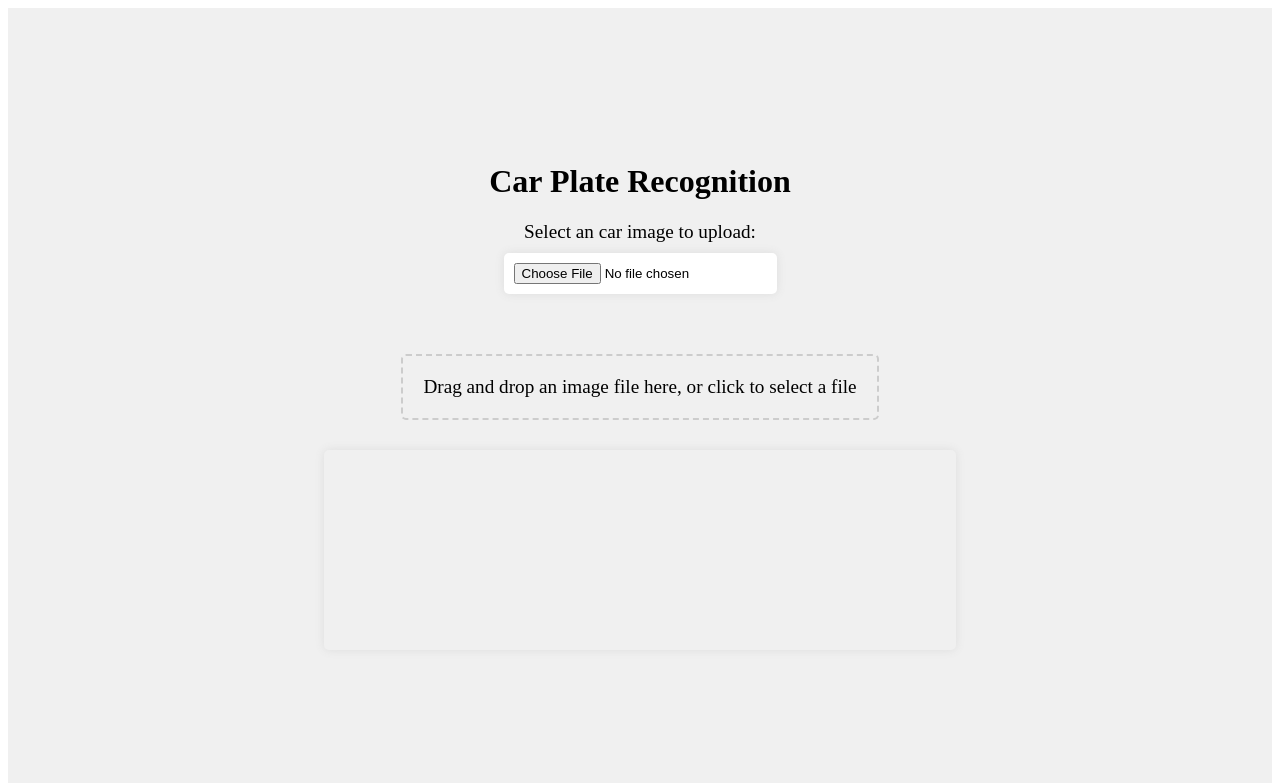
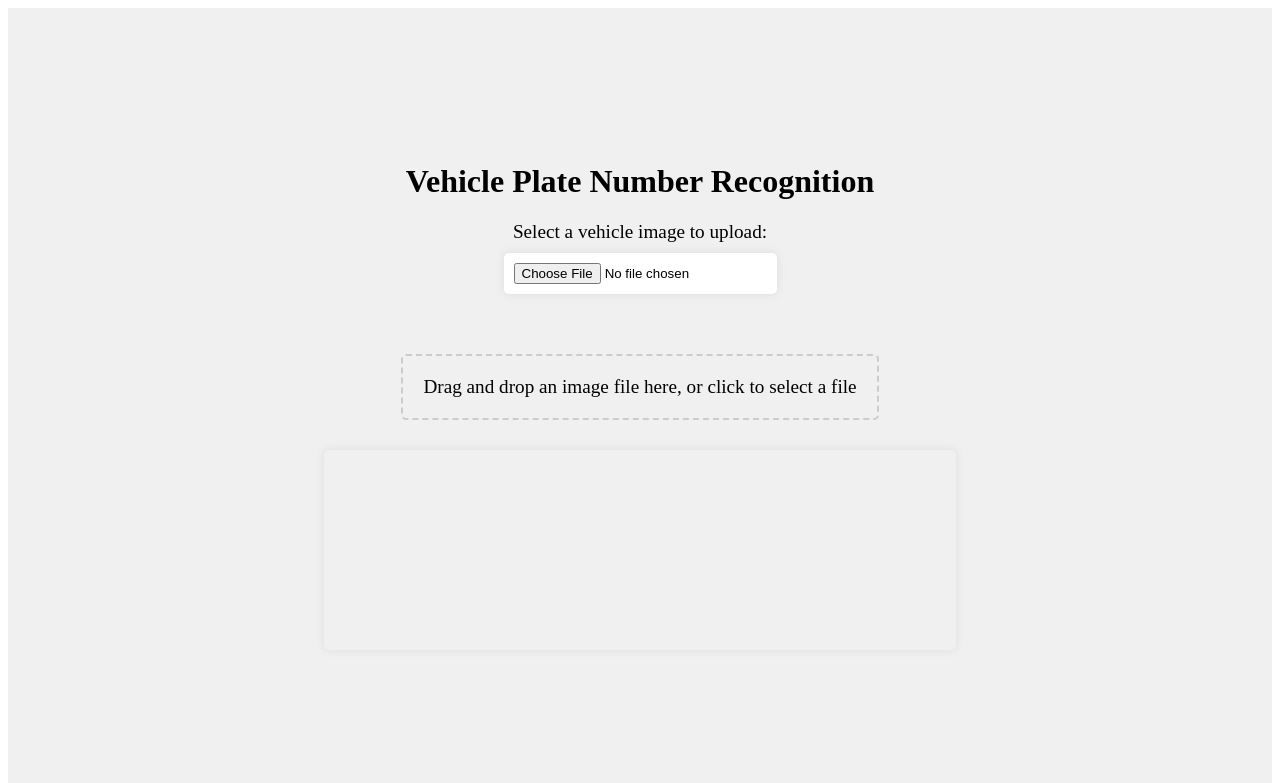
Before and after one commit to ramahasiba/Vehicle_Plate_Number_Recognition, a Python web app: template templates/index.html in a window 1280 px wide. Shown: the top 783 px of the page. Run offline with Jinja, Linux system fonts and the light colour scheme; the template is opened without the code that fills it, so the values that code supplies are empty.

Commit message:
Update Titles

```diff
--- a/templates/index.html
+++ b/templates/index.html
@@ -1,14 +1,14 @@
 <!DOCTYPE html>
 <html>
 	<head>
-		<title>Car Plate Recognition</title>
+		<title>Vehicle Plate Number Recognition</title>
 		<link rel="stylesheet" type="text/css" href="../static/css/style.css">
 	</head>
 	<body>
 		<div class="container">
-      <h1>Car Plate Recognition</h1>
+      <h1>Vehicle Plate Number Recognition</h1>
       <div class="form-group">
-        <label for="upload">Select an car image to upload:</label>
+        <label for="upload">Select a vehicle image to upload:</label>
         <input type="file" accept="image/*" id="upload" onchange="loadFile(event)">
       </div>
       <div class="drop-zone" id="dropZone" ondragover="handleDragOver(event)" ondragleave="handleDragLeave(event)" ondrop="handleDrop(event)">
```
